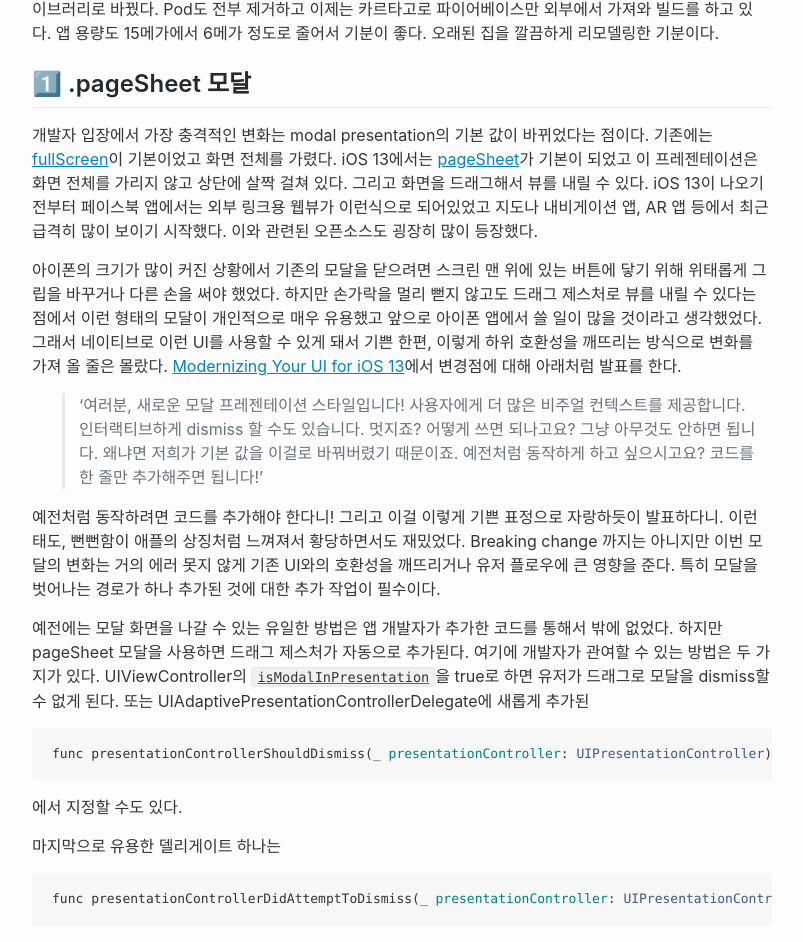
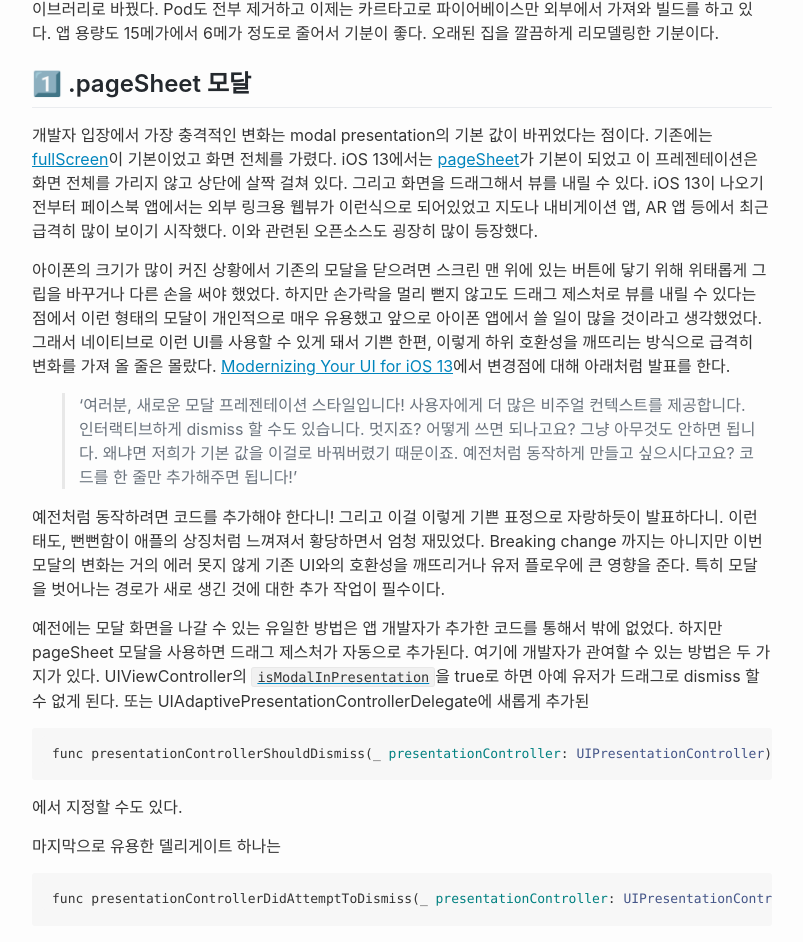
Before and after one commit to nsoojin/nsoojin.github.io, a Jekyll site: the page built from _posts/2019-10-26-adapting-app-to-ios13.md, in a window 1280 px wide and 1400 px high, scrolled down 342 px. Shown: the top 942 px of the window, without its empty margins (238-1041 px from the left). Built offline with Jekyll 4.4.1, drawn with Linux system fonts in a browser that asks for light colours; some of the changed text lies outside the part shown.

Commit message:
오타 수정

````diff
--- a/_posts/2019-10-26-adapting-app-to-ios13.md
+++ b/_posts/2019-10-26-adapting-app-to-ios13.md
@@ -20,13 +20,13 @@
 
 개발자 입장에서 가장 충격적인 변화는 modal presentation의 기본 값이 바뀌었다는 점이다. 기존에는 [fullScreen](https://developer.apple.com/documentation/uikit/uimodalpresentationstyle/fullscreen)이 기본이었고 화면 전체를 가렸다. iOS 13에서는 [pageSheet](https://developer.apple.com/documentation/uikit/uimodalpresentationstyle/pagesheet)가 기본이 되었고 이 프레젠테이션은 화면 전체를 가리지 않고 상단에 살짝 걸쳐 있다. 그리고 화면을 드래그해서 뷰를 내릴 수 있다. iOS 13이 나오기 전부터 페이스북 앱에서는 외부 링크용 웹뷰가 이런식으로 되어있었고 지도나 내비게이션 앱, AR 앱 등에서 최근 급격히 많이 보이기 시작했다. 이와 관련된 오픈소스도 굉장히 많이 등장했다.
 
-아이폰의 크기가 많이 커진 상황에서 기존의 모달을 닫으려면 스크린 맨 위에 있는 버튼에 닿기 위해 위태롭게 그립을 바꾸거나 다른 손을 써야 했었다. 하지만 손가락을 멀리 뻗지 않고도 드래그 제스처로 뷰를 내릴 수 있다는 점에서 이런 형태의 모달이 개인적으로 매우 유용했고 앞으로 아이폰 앱에서 쓸 일이 많을 것이라고 생각했었다. 그래서 네이티브로 이런 UI를 사용할 수 있게 돼서 기쁜 한편, 이렇게 하위 호환성을 깨뜨리는 방식으로 변화를 가져 올 줄은 몰랐다. [Modernizing Your UI for iOS 13](https://developer.apple.com/videos/play/wwdc2019/224/)에서 변경점에 대해 아래처럼 발표를 한다.
+아이폰의 크기가 많이 커진 상황에서 기존의 모달을 닫으려면 스크린 맨 위에 있는 버튼에 닿기 위해 위태롭게 그립을 바꾸거나 다른 손을 써야 했었다. 하지만 손가락을 멀리 뻗지 않고도 드래그 제스처로 뷰를 내릴 수 있다는 점에서 이런 형태의 모달이 개인적으로 매우 유용했고 앞으로 아이폰 앱에서 쓸 일이 많을 것이라고 생각했었다. 그래서 네이티브로 이런 UI를 사용할 수 있게 돼서 기쁜 한편, 이렇게 하위 호환성을 깨뜨리는 방식으로 급격히 변화를 가져 올 줄은 몰랐다. [Modernizing Your UI for iOS 13](https://developer.apple.com/videos/play/wwdc2019/224/)에서 변경점에 대해 아래처럼 발표를 한다.
 
-> '여러분, 새로운 모달 프레젠테이션 스타일입니다! 사용자에게 더 많은 비주얼 컨텍스트를 제공합니다. 인터랙티브하게 dismiss 할 수도 있습니다. 멋지죠? 어떻게 쓰면 되나고요? 그냥 아무것도 안하면 됩니다. 왜냐면 저희가 기본 값을 이걸로 바꿔버렸기 때문이죠. 예전처럼 동작하게 하고 싶으시고요? 코드를 한 줄만 추가해주면 됩니다!'
+> '여러분, 새로운 모달 프레젠테이션 스타일입니다! 사용자에게 더 많은 비주얼 컨텍스트를 제공합니다. 인터랙티브하게 dismiss 할 수도 있습니다. 멋지죠? 어떻게 쓰면 되나고요? 그냥 아무것도 안하면 됩니다. 왜냐면 저희가 기본 값을 이걸로 바꿔버렸기 때문이죠. 예전처럼 동작하게 만들고 싶으시다고요? 코드를 한 줄만 추가해주면 됩니다!'
 
-예전처럼 동작하려면 코드를 추가해야 한다니! 그리고 이걸 이렇게 기쁜 표정으로 자랑하듯이 발표하다니. 이런 태도, 뻔뻔함이 애플의 상징처럼 느껴져서 황당하면서도 재밌었다. Breaking change 까지는 아니지만 이번 모달의 변화는 거의 에러 못지 않게 기존 UI와의 호환성을 깨뜨리거나 유저 플로우에 큰 영향을 준다. 특히 모달을 벗어나는 경로가 하나 추가된 것에 대한 추가 작업이 필수이다.
+예전처럼 동작하려면 코드를 추가해야 한다니! 그리고 이걸 이렇게 기쁜 표정으로 자랑하듯이 발표하다니. 이런 태도, 뻔뻔함이 애플의 상징처럼 느껴져서 황당하면서 엄청 재밌었다. Breaking change 까지는 아니지만 이번 모달의 변화는 거의 에러 못지 않게 기존 UI와의 호환성을 깨뜨리거나 유저 플로우에 큰 영향을 준다. 특히 모달을 벗어나는 경로가 새로 생긴 것에 대한 추가 작업이 필수이다.
 
-예전에는 모달 화면을 나갈 수 있는 유일한 방법은 앱 개발자가 추가한 코드를 통해서 밖에 없었다. 하지만 pageSheet 모달을 사용하면 드래그 제스처가 자동으로 추가된다. 여기에 개발자가 관여할 수 있는 방법은 두 가지가 있다. UIViewController의 [`isModalInPresentation`](https://developer.apple.com/documentation/uikit/uiviewcontroller/3229894-ismodalinpresentation)을 true로 하면 유저가 드래그로 모달을 dismiss할 수 없게 된다. 또는 UIAdaptivePresentationControllerDelegate에 새롭게 추가된
+예전에는 모달 화면을 나갈 수 있는 유일한 방법은 앱 개발자가 추가한 코드를 통해서 밖에 없었다. 하지만 pageSheet 모달을 사용하면 드래그 제스처가 자동으로 추가된다. 여기에 개발자가 관여할 수 있는 방법은 두 가지가 있다. UIViewController의 [`isModalInPresentation`](https://developer.apple.com/documentation/uikit/uiviewcontroller/3229894-ismodalinpresentation)을 true로 하면 아예 유저가 드래그로 dismiss 할 수 없게 된다. 또는 UIAdaptivePresentationControllerDelegate에 새롭게 추가된
 
 ```swift
 func presentationControllerShouldDismiss(_ presentationController: UIPresentationController) -> Bool
@@ -58,9 +58,9 @@
 
 ## 3️⃣ SF Symbols
 
-정-말 좋다. 특히 사이드 프로젝트 앱 개발을 할 때 무료 아이콘을 쓰겠다고 이곳 저곳에서 원하는 걸 가져오다 보면 통일성도 떨어지고 무엇보다 퀄리티가 너무 아쉽다. SF Symbol은 정말 많고 다양해서 용도가 무궁무진하다. 게다가 이미 시스템 앱들이 쓰고 있다. 보안카드 위젯 앱에서도 기존에 쓰던 아이콘들을 거의 대부분 대체할 수 있었다.
+정-말 좋다. 특히 사이드 프로젝트 앱 개발을 할 때 무료 아이콘을 쓰겠다고 이곳 저곳에서 원하는 걸 가져오다 보면 통일성도 떨어지고 무엇보다 퀄리티가 너무 아쉽다. SF Symbol은 정말 많고 다양해서 용도가 무궁무진하다. 게다가 이미 시스템 앱들이 쓰고 있다. 보안카드 위젯 앱에서도 기존에 쓰던 아이콘들을 전부 대체했고 텍스트로 쓰던 부분도 적절한 아이콘으로 교체할 수 있었다.
 
-SF Symbol은 두 가지 방법으로 사용할 수 있다. 첫번째는 이미지로 쓰는 것이다. `UIImage(systemName:)` 생성자를 사용해서 이미지를 만들 수 있다. 두번째는 텍스트로 쓰는 것이다. 원리가 뭔지는 모르겠지만 심볼은 SF(샌프란시스코) 폰트에 포함되어있다. 그래서 SF 폰트로 설정된 UILabel이나 UITextView 등에서 이모티콘처럼 텍스트와 함께 사용할 수 있다. 심지어 폰트 두께와 크기에 따라서 아이콘도 바뀐다. 이미지로 쓸 때도 두께와 크기를 변경할 수 있다. 한마디로 WOW.
+SF Symbol은 두 가지 방법으로 사용할 수 있다. 첫번째는 이미지로 쓰는 것이다. `UIImage(systemName:)` 생성자를 사용해서 이미지를 만들 수 있다. 두번째는 텍스트로 쓰는 것이다. 원리가 뭔지는 모르겠지만 심볼은 SF(샌프란시스코) 폰트에 포함되어있다. 그래서 SF 폰트로 설정된 UILabel이나 UITextView 등에서 이모티콘처럼 텍스트와 함께 사용할 수 있다. 심지어 폰트 두께와 크기에 따라서 아이콘도 바뀐다. 이미지로 쓸 때도 두께와 크기를 변경할 수 있다.
 
 관련 링크
 - [SF 폰트](https://developer.apple.com/fonts/)
@@ -69,7 +69,7 @@
 
 ## 4️⃣ 다크 모드
 
-사용자에게 이번 업데이트의 최대 하이라이트는 다크 모드겠지만 개발 관점에서 딱히 특별하거나 재밌는 것은 없었다. 속된 말로 노가다지만, 하고 나서 결과물을 보면 뿌듯하고 개운한 느낌이랄까. 어두운 배경의 새로운 색을 조합하고, xcasset에 named color를 만들어서 적용하는 것 뿐이다. 네임드 컬러는 Xcode 9부터 등장했고 iOS 11 부터 지원한다. 네임드 컬러를 만들어 놓고 `UIColor(named:)` 로 생성하거나 스토리보드 컬러 피커에서 고를 수도 있어서 사용이 편리하다.
+사용자에게 이번 업데이트의 최대 하이라이트는 다크 모드겠지만 개발 관점에서 딱히 특별하거나 재밌는 것은 없었다. 속된 말로 노가다지만, 하고 나서 결과물을 보면 뿌듯하고 개운한 느낌이랄까. 어두운 배경의 새로운 색을 조합하고, xcasset에 named color를 만들어서 적용하는 것 뿐이다. 네임드 컬러는 Xcode 9부터 등장했고 iOS 11부터 지원한다. 네임드 컬러를 만들어 놓고 `UIColor(named:)` 로 생성하거나 스토리보드 컬러 피커에서 고를 수도 있어서 사용이 편리하다.
 
 또한 다크 모드 대응의 일환으로 애플에서 [시스템 컬러와 다이나믹 시스템 컬러](https://developer.apple.com/design/human-interface-guidelines/ios/visual-design/color/)라는 것을 새로 만들었다. ‘system’ 이라는 접두어가 쓰인 색을 쓰면 자동으로 다크모드와 라이트모드에서 각각 적절한 색이 사용된다. 다이나믹 시스템 컬러라는 것은 배경, 컨텐츠용 텍스트, separator 등등 색의 사용처 기준으로 색의 이름을 지은 것이다. 색 이름이 label, secondaryLabel, tertiaryLabel, separator, link 등등 처럼 되어있어서 의미에 맞춰 사용하면 된다. 또한 다크모드 대응된 회색도 6가지 종류나 생겼다. HIG 설명에 따르면 투명도가 잘 안 먹히는 상황에서 드물게 쓰라고 하는데 이건 디자인쪽 언어인거 같아서 무슨 말인지 잘 이해가 안간다.
 
````
Also changed, not shown: other parts of _posts/2019-10-26-adapting-app-to-ios13.md (+2 -2 lines).
